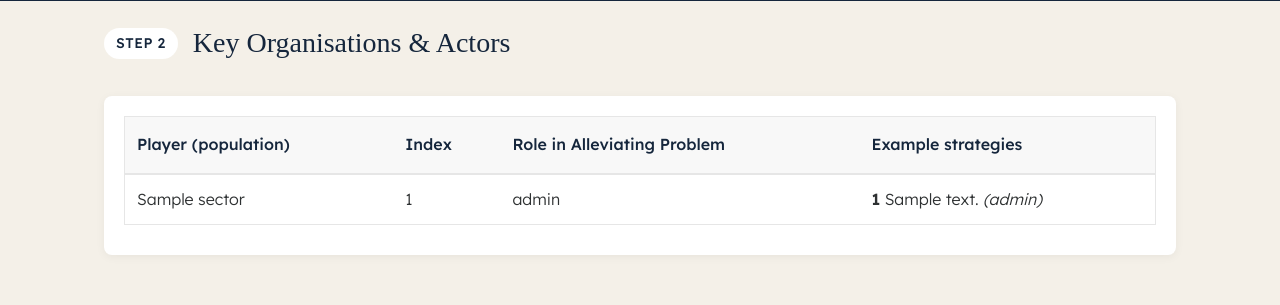
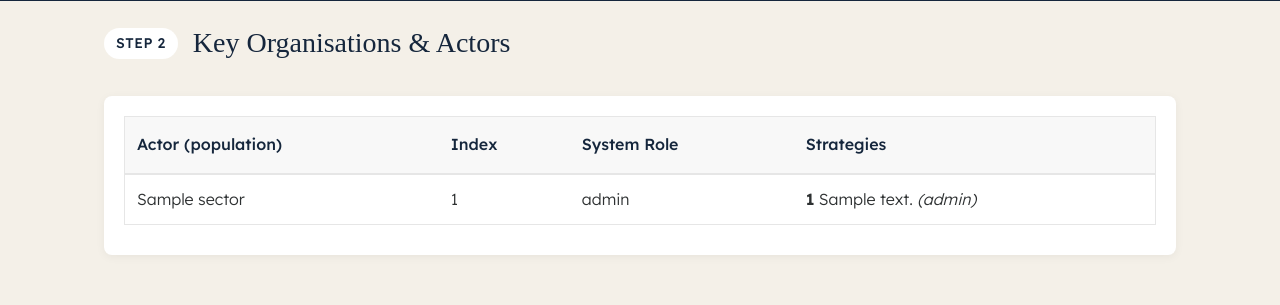
Before and after one commit to joeheapy/EvoSocialThree, a Flask app: template templates/index.html in a window 1280 px wide. Shown: the part 691-996 px from the top of the page. Run offline with Flask 3, Linux system fonts and the light colour scheme; the template is opened without the code that fills it: most values are stand-ins (such as "Sample title", 1, 10 or a date in 2020).

```diff
--- a/templates/components/actors_table.html
+++ b/templates/components/actors_table.html
@@ -4,10 +4,10 @@
   <table>
     <thead>
       <tr>
-        <th>Player (population)</th>
+        <th>Actor (population)</th>
         <th>Index</th>
-        <th>Role in Alleviating Problem</th>
-        <th>Example strategies</th>
+        <th>System Role</th>
+        <th>Strategies</th>
       </tr>
     </thead>
     <tbody>
```
Also changed, not shown: api/openai/outcome-target.py (added), templates/components/outome_target.html (added).
